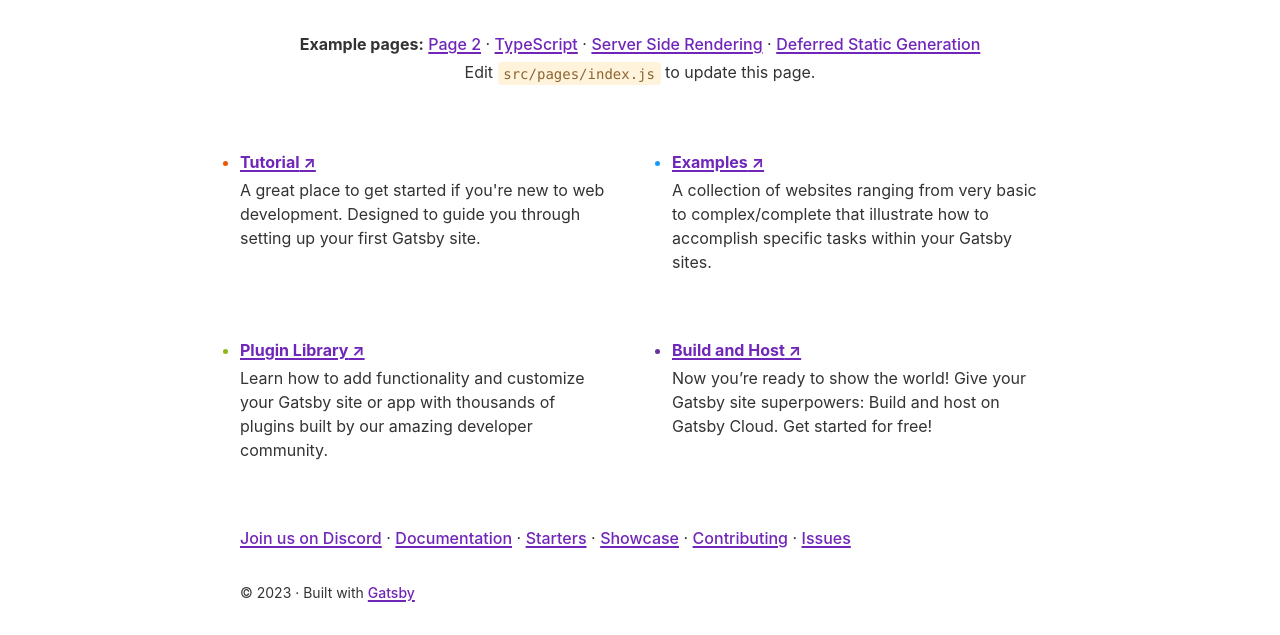
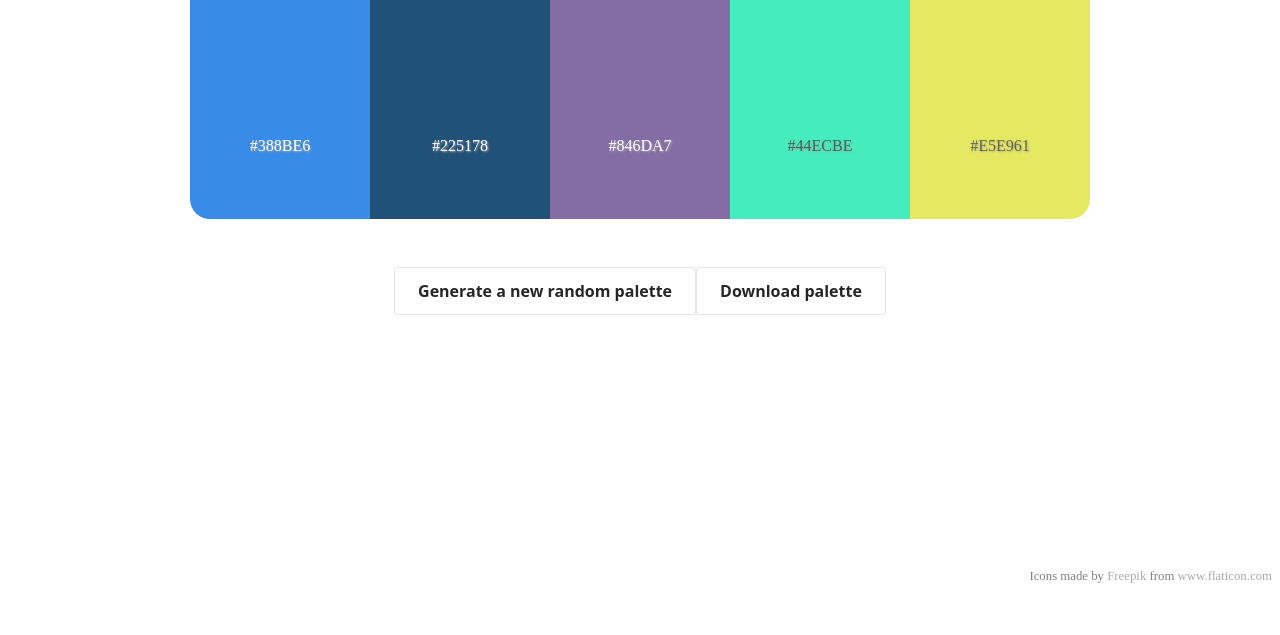
Before and after one commit to amberlyons38/random-color-palette-generator, a Gatsby site: page / in a window 1280 px wide. Shown: the part 224-859 px from the top of the page. After the commit the page ends 816 px from the top, so only its background shows below. Built offline with nearby package versions, Linux system fonts and the light colour scheme; Gatsby itself is replaced by a stand-in of ours.

Commit message:
Completed class project

```diff
--- a/package.json
+++ b/package.json
@@ -11,10 +11,12 @@
     "gatsby-plugin-sharp": "^5.9.0",
     "gatsby-source-filesystem": "^5.9.0",
     "gatsby-transformer-sharp": "^5.9.0",
+    "html2canvas": "^1.4.1",
     "react": "^18.2.0",
     "react-dom": "^18.2.0"
   },
   "devDependencies": {
+    "gh-pages": "^5.0.0",
     "prettier": "^2.8.8"
   },
   "keywords": [
--- /dev/null
+++ b/src/components/App.css
@@ -0,0 +1,20 @@
+.App {
+  box-sizing: border-box;
+  min-height: 100vh;
+  display: flex;
+  flex-direction: column;
+  align-items: center;
+  justify-content: center;
+}
+
+.App-Icon {
+  margin-top: auto;
+  align-self: flex-end;
+  font-size: 0.8em;
+  color: gray;
+}
+
+.App-Icon a {
+  text-decoration: none;
+  color: darkgray;
+}
--- /dev/null
+++ b/src/components/ColorBox.css
@@ -0,0 +1,43 @@
+.ColorBox {
+    display: flex;
+    justify-content: center;
+    height: 100%;
+    width: 15%;
+    flex-grow: 1;
+    box-sizing: border-box;
+    transition: all 0.2s ease-in-out;
+}
+
+.ColorBox:hover {
+    flex-grow: 4;
+}
+
+.ColorBox-ColorName {
+    text-align: center;
+    align-self: flex-end;
+    margin-bottom: 4em;
+    color: white;
+    text-shadow: 1px 1px 2px darkgray;
+}
+
+.ColorBox-ColorName.dark-text {
+    color: rgba(0, 0, 0, 0.5);
+    text-shadow: 1px 1px 2px darkgray;
+}
+
+.ColorBox-ColorName:hover {
+    cursor: pointer;
+}
+
+@media (max-width: 768px) {
+    .ColorBox {
+        width: 100%;
+        height: 15%;
+    }
+
+    .ColorBox-ColorName {
+        margin-bottom: 50%;
+        margin-top: 50%;
+        align-self: center;
+    }
+}
--- /dev/null
+++ b/src/components/ColorBox.js
@@ -0,0 +1,30 @@
+import React, { Component } from 'react';
+import chroma from 'chroma-js';
+import "../components/ColorBox.css";
+
+class ColorBox extends Component {
+    constructor(props) {
+        super(props);
+        this.state = { }
+    }
+    handleBoxClick = () => {
+        this.props.newColor(this.props.id)
+    }
+    handleNameClick = (e) => {
+        e.stopPropagation();
+        this.props.copyColorCode(this.props.id)
+    }
+    render() {
+        const {color, isCopied} = this.props;
+        const isLightColor = chroma(color).luminance() >= 0.6;
+        return (
+            <div className="ColorBox" style={{backgroundColor: color}} onClick={this.handleBoxClick}>
+                <div className={`ColorBox-ColorName ${isLightColor && 'dark-text'}`} onClick={this.handleNameClick}>
+                    {isCopied ? 'Copied!' : color}
+                </div>
+            </div>
+         );
+    }
+}
+
+export default ColorBox;
--- /dev/null
+++ b/src/components/Palette.css
@@ -0,0 +1,59 @@
+.Palette {
+    text-align: center;
+}
+
+.Palette h1 {
+    margin-top: 100px;
+    color: #1d3557;
+}
+
+.Palette h3 {
+    color: darkgray;
+}
+
+.button-6 {
+    align-items: center;
+    background-color: #FFFFFF;
+    border: 1px solid rgba(0, 0, 0, 0.1);
+    border-radius: .25rem;
+    box-shadow: rgba(0, 0, 0, 0.02) 0 1px 3px 0;
+    box-sizing: border-box;
+    color: rgba(0, 0, 0, 0.85);
+    cursor: pointer;
+    display: inline-flex;
+    font-family: system-ui, -apple-system, system-ui, "Helvetica Neue", Helvetica, Arial, sans-serif;
+    font-size: 16px;
+    font-weight: 600;
+    justify-content: center;
+    line-height: 1.25;
+    margin: 0;
+    min-height: 3rem;
+    padding: calc(.875rem - 1px) calc(1.5rem - 1px);
+    position: relative;
+    text-decoration: none;
+    transition: all 250ms;
+    user-select: none;
+    -webkit-user-select: none;
+    touch-action: manipulation;
+    vertical-align: baseline;
+    width: auto;
+}
+
+.button-6:hover,
+.button-6:focus {
+    border-color: rgba(0, 0, 0, 0.15);
+    box-shadow: rgba(0, 0, 0, 0.1) 0 4px 12px;
+    color: rgba(0, 0, 0, 0.65);
+}
+
+.button-6:hover {
+    transform: translateY(-1px);
+}
+
+.button-6:active {
+    background-color: #F0F0F1;
+    border-color: rgba(0, 0, 0, 0.15);
+    box-shadow: rgba(0, 0, 0, 0.06) 0 2px 4px;
+    color: rgba(0, 0, 0, 0.65);
+    transform: translateY(0);
+}
--- /dev/null
+++ b/src/components/Palette.js
@@ -0,0 +1,52 @@
+import React, { Component } from 'react'
+import PaletteBox from "../components/PaletteBox";
+import "../components/Palette.css";
+import html2canvas from "html2canvas";
+
+class Palette extends Component {
+    constructor(props) {
+        super(props);
+        this.state = {
+            reRendered: 0
+        }
+        this.paletteBoxRef = React.createRef();
+    }
+
+    handleNewPalette = () => {
+        this.setState((curState) => ({
+            reRendered: ++curState.reRendered
+        }))
+    }
+
+    takeScreenshot = async () => {
+        const paletteBoxElement = this.paletteBoxRef.current;
+
+        const canvas = await html2canvas(paletteBoxElement, {
+           backgroundColor: null
+        });
+        const dataUrl = canvas.toDataURL("image/png");
+        const link = document.createElement("a");
+        link.download = "palette.png";
+        link.href = dataUrl;
+        link.click();
+    }
+
+    randomKey = () => {
+        return '_' + Math.random().toString(36).substring(2, 9);
+    }
+
+    render() {
+        return (
+            <div className="Palette">
+              <h1>Random Color Palette Generator</h1>
+              <div ref={this.paletteBoxRef}>
+                <PaletteBox key={this.randomKey()}/>
+		  </div>
+              <button className="button-6" onClick={this.handleNewPalette}>Generate a new random palette</button>
+		  <button className="button-6" onClick={this.takeScreenshot}>Download palette</button>
+            </div>
+         );
+    }
+}
+
+export default Palette;
--- /dev/null
+++ b/src/components/PaletteBox.css
@@ -0,0 +1,19 @@
+.PaletteBox {
+    display: flex;
+    align-items: center;
+    box-sizing: border-box;
+    width: 900px;
+    height: 250px;
+    margin-top: 3em;
+    margin-bottom: 3em;
+    overflow: hidden;
+    border-radius: 20px;
+}
+
+@media (max-width: 768px) {
+    .PaletteBox {
+        flex-flow: column nowrap;
+        width: 310px;
+        height: 400px;
+    }
+}
--- /dev/null
+++ b/src/components/PaletteBox.js
@@ -0,0 +1,95 @@
+import React, { Component } from 'react';
+import ColorBox from "../components/ColorBox";
+import "../components/PaletteBox.css";
+
+class PaletteBox extends Component {
+    constructor(props) {
+        super(props);
+        this.state = {
+            colors: [
+                {id: this.randomKey(),
+                color: this.RGBToHex(this.generateColor()),
+                isCopied: false},
+                {id: this.randomKey(),
+                color: this.RGBToHex(this.generateColor()),
+                isCopied: false},
+                {id: this.randomKey(),
+                color: this.RGBToHex(this.generateColor()),
+                isCopied: false},
+                {id: this.randomKey(),
+                color: this.RGBToHex(this.generateColor()),
+                isCopied: false},
+                {id: this.randomKey(),
+                color: this.RGBToHex(this.generateColor()),
+                isCopied: false},
+            ]
+         }
+    }
+    randomKey = () => {
+            return '_' + Math.random().toString(36).substring(2, 9);
+    }
+    generateColor = () => {
+        let r = this.generateRandomRGB();
+        let g = this.generateRandomRGB();
+        let b = this.generateRandomRGB();
+        return `rgb(${r},${g},${b})`;
+    }
+    generateRandomRGB = () => {
+        return Math.floor(Math.random() * 256)
+    }
+    RGBToHex = (rgb) => {
+        // Choose correct separator
+        let sep = rgb.indexOf(",") > -1 ? "," : " ";
+        // Turn "rgb(r,g,b)" into [r,g,b]
+        rgb = rgb.substr(4).split(")")[0].split(sep);
+
+        let r = (+rgb[0]).toString(16),
+            g = (+rgb[1]).toString(16),
+            b = (+rgb[2]).toString(16);
+
+        if (r.length === 1)
+          r = "0" + r;
+        if (g.length === 1)
+          g = "0" + g;
+        if (b.length === 1)
+          b = "0" + b;
+
+        return `#${r}${g}${b}`.toUpperCase();
+    }
+    newColor = (id) => {
+        const updatedColors = this.state.colors.map(el => el.id === id ?
+            {...el, color: this.RGBToHex(this.generateColor())} : el);
+        this.setState({colors: updatedColors});
+    }
+    copyColorCode = (id) => {
+        const selectedColor = this.state.colors.find(el => el.id === id);
+        const colorIndex = this.state.colors.findIndex(el => el.id === id);
+        navigator.clipboard.writeText(selectedColor.color)
+        this.setState((st) => {
+            st.colors[colorIndex].isCopied = true;
+            return {colors: st.colors}
+        })
+        setTimeout(() => {
+            this.setState((st) => {
+                st.colors[colorIndex].isCopied = false;
+                return {colors: st.colors}
+            })
+        }, 500)
+    }
+    render() {
+        return (
+            <div className="PaletteBox">
+            {this.state.colors.map((el) => <ColorBox
+            key={el.id}
+            id={el.id}
+            color={el.color}
+            isCopied={el.isCopied}
+            newColor={this.newColor}
+            copyColorCode={this.copyColorCode}
+            />)}
+            </div>
+         );
+    }
+}
+
+export default PaletteBox;
--- a/src/pages/index.js
+++ b/src/pages/index.js
@@ -1,128 +1,18 @@
 import * as React from "react"
-import { Link } from "gatsby"
-import { StaticImage } from "gatsby-plugin-image"
+import Palette from "../components/Palette"
+import "../components/App.css"
+import Seo from "../components/seo"
 
-import Layout from "../components/layout"
-import Seo from "../components/seo"
-import * as styles from "../components/index.module.css"
+function IndexPage() {
+  return (
+    <div className="App">
+      <Palette />
+      <div className="App-Icon">Icons made by <a href="https://www.freepik.com" title="Freepik">Freepik</a> from
+        <a href="https://www.flaticon.com/" title="Flaticon"> www.flaticon.com</a></div>
+    </div>
+  );
+}
 
-const links = [
-  {
-    text: "Tutorial",
-    url: "https://www.gatsbyjs.com/docs/tutorial",
-    description:
-      "A great place to get started if you're new to web development. Designed to guide you through setting up your first Gatsby site.",
-  },
-  {
-    text: "Examples",
-    url: "https://github.com/gatsbyjs/gatsby/tree/master/examples",
-    description:
-      "A collection of websites ranging from very basic to complex/complete that illustrate how to accomplish specific tasks within your Gatsby sites.",
-  },
-  {
-    text: "Plugin Library",
-    url: "https://www.gatsbyjs.com/plugins",
-    description:
-      "Learn how to add functionality and customize your Gatsby site or app with thousands of plugins built by our amazing developer community.",
-  },
-  {
-    text: "Build and Host",
-    url: "https://www.gatsbyjs.com/cloud",
-    description:
-      "Now you’re ready to show the world! Give your Gatsby site superpowers: Build and host on Gatsby Cloud. Get started for free!",
-  },
-]
-
-const samplePageLinks = [
-  {
-    text: "Page 2",
-    url: "page-2",
-    badge: false,
-    description:
-      "A simple example of linking to another page within a Gatsby site",
-  },
-  { text: "TypeScript", url: "using-typescript" },
-  { text: "Server Side Rendering", url: "using-ssr" },
-  { text: "Deferred Static Generation", url: "using-dsg" },
-]
-
-const moreLinks = [
-  { text: "Join us on Discord", url: "https://gatsby.dev/discord" },
-  {
-    text: "Documentation",
-    url: "https://gatsbyjs.com/docs/",
-  },
-  {
-    text: "Starters",
-    url: "https://gatsbyjs.com/starters/",
-  },
-  {
-    text: "Showcase",
-    url: "https://gatsbyjs.com/showcase/",
-  },
-  {
-    text: "Contributing",
-    url: "https://www.gatsbyjs.com/contributing/",
-  },
-  { text: "Issues", url: "https://github.com/gatsbyjs/gatsby/issues" },
-]
-
-const utmParameters = `?utm_source=starter&utm_medium=start-page&utm_campaign=default-starter`
-
-const IndexPage = () => (
-  <Layout>
-    <div className={styles.textCenter}>
-      <StaticImage
-        src="../images/example.png"
-        loading="eager"
-        width={64}
-        quality={95}
-        formats={["auto", "webp", "avif"]}
-        alt=""
-        style={{ marginBottom: `var(--space-3)` }}
-      />
-      <h1>
-        Welcome to <b>Gatsby!</b>
-      </h1>
-      <p className={styles.intro}>
-        <b>Example pages:</b>{" "}
-        {samplePageLinks.map((link, i) => (
-          <React.Fragment key={link.url}>
-            <Link to={link.url}>{link.text}</Link>
-            {i !== samplePageLinks.length - 1 && <> · </>}
-          </React.Fragment>
-        ))}
-        <br />
-        Edit <code>src/pages/index.js</code> to update this page.
-      </p>
-    </div>
-    <ul className={styles.list}>
-      {links.map(link => (
-        <li key={link.url} className={styles.listItem}>
-          <a
-            className={styles.listItemLink}
-            href={`${link.url}${utmParameters}`}
-          >
-            {link.text} ↗
-          </a>
-          <p className={styles.listItemDescription}>{link.description}</p>
-        </li>
-      ))}
-    </ul>
-    {moreLinks.map((link, i) => (
-      <React.Fragment key={link.url}>
-        <a href={`${link.url}${utmParameters}`}>{link.text}</a>
-        {i !== moreLinks.length - 1 && <> · </>}
-      </React.Fragment>
-    ))}
-  </Layout>
-)
-
-/**
- * Head export to define metadata for the page
- *
- * See: https://www.gatsbyjs.com/docs/reference/built-in-components/gatsby-head/
- */
-export const Head = () => <Seo title="Home" />
+export const Head = () => <Seo title="Color Palette Generator" />
 
 export default IndexPage
```
Also changed, not shown: src/images/gatsby-icon.png, 1 other file.
